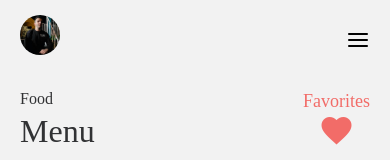
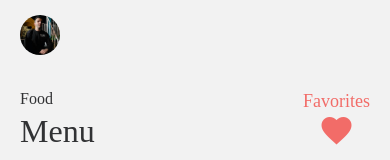
Before and after one commit to Arda66/Food-Delivery-App, a React Native app: screen /Home in a window 390 px wide. Shown: the top 160 px of the page. Built offline with nearby package versions, Linux system fonts and the light colour scheme.

Commit message:
menu button temporarily disabled

```diff
--- a/components/Home.js
+++ b/components/Home.js
@@ -109,7 +109,7 @@ const Home = ({navigation}) => {
             source={require('../assets/images/profile.png')}
             style={styles.profileImage}
           />
-          <Feather name="menu" size={24} color={colors.black} />
+          {/* <Feather name="menu" size={24} color={colors.black} /> */}
         </View>
       </SafeAreaView>
       {/* Titles */}
```
